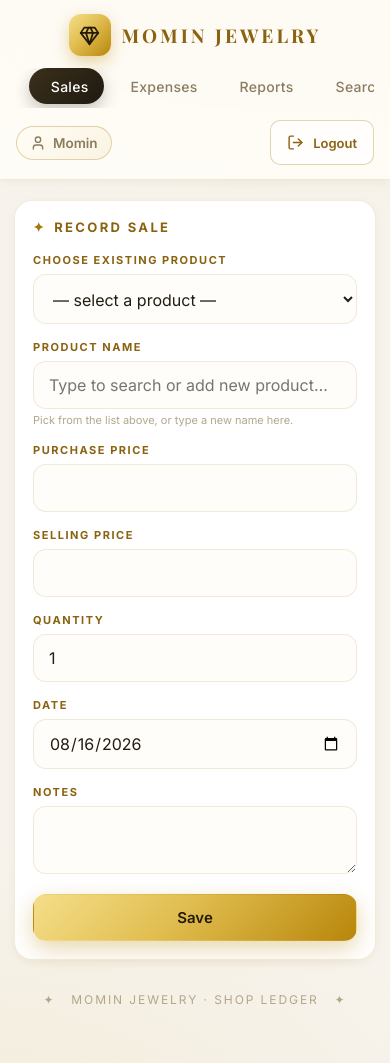
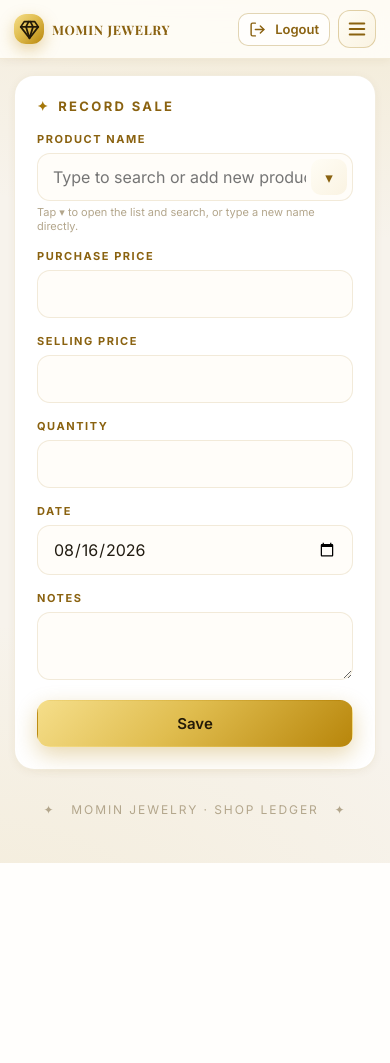
Before and after one commit to Mansoorsharifi003/momin, a Django app: page /sales/new/ in a window 390 px wide. After the commit the page ends 863 px from the top, so only its background shows below. Run offline with Django 5.2, Linux system fonts and the light colour scheme; a user stored in the database is signed in; data comes from the database, SQL or seed files in the repository; both versions use the stored data as it was after the commit.

Commit message:
responsive layout, hamburger menu, product search dropdown, compact lists

```diff
--- a/ledger/forms.py
+++ b/ledger/forms.py
@@ -19,6 +19,11 @@ class SaleForm(forms.ModelForm):
             'date': forms.DateInput(attrs={'type': 'date', 'class': 'input'}),
             'notes': forms.Textarea(attrs={'rows': 2, 'class': 'input'}),
         }
+    def __init__(self, *args, **kwargs):
+        super().__init__(*args, **kwargs)
+        # New sale: leave quantity blank so you type it yourself
+        if self.instance.pk is None:
+            self.fields['quantity'].initial = None
 
 
 class ExpenseForm(forms.ModelForm):
--- a/ledger/static/ledger/style.css
+++ b/ledger/static/ledger/style.css
@@ -1,16 +1,15 @@
 /* ============================================================
-   MOMIN JEWELRY — Shop Ledger
-   Premium Ivory & Gold theme · Fully Responsive
+   MOMIN JEWELRY — Shop Ledger · Premium Ivory & Gold
+   FINAL responsive: desktop inline menu · mobile hamburger overlay
    ============================================================ */
 
 /* ---------- Design tokens ---------- */
 :root{
-  --bg:#f7f3ec;  --bg-2:#efe8db;
-  --panel:#ffffff;  --panel-2:#fbf8f2;
-  --line:rgba(166,124,26,.32);  --line-soft:rgba(166,124,26,.14);
-  --gold:#a5770a;  --gold-deep:#8a6210;  --ink:#231a08;
-  --text:#221c12;  --mut:#8a7c60;  --dim:#b3a68c;
-  --pos:#1e7d43;  --neg:#c0452e;  --blue:#2b5fa8;  --violet:#6a4a9e;
+  --bg:#f7f3ec; --bg-2:#efe8db; --panel:#fff; --panel-2:#fbf8f2;
+  --line:rgba(166,124,26,.32); --line-soft:rgba(166,124,26,.14);
+  --gold:#a5770a; --gold-deep:#8a6210; --ink:#231a08;
+  --text:#221c12; --mut:#8a7c60; --dim:#b3a68c;
+  --pos:#1e7d43; --neg:#c0452e; --blue:#2b5fa8; --violet:#6a4a9e;
   --grad:linear-gradient(135deg,#f5de8a 0%,#e0bd4f 45%,#b8860b 100%);
   --grad-soft:linear-gradient(135deg,#fffdf5,#faf3e2);
   --shadow-sm:0 2px 8px rgba(120,90,20,.06);
@@ -21,48 +20,34 @@
   --sans:'Inter','Cormorant Garamond',Georgia,sans-serif;
 }
 
-@font-face{
-  font-family:'Bahij Mitra';
-  src:local('Bahij Mitra Bold'),local('BahijMitra-Bold');
-  font-weight:700; font-display:swap;
-}
-
 /* ---------- Reset & base ---------- */
 *{box-sizing:border-box;margin:0;padding:0}
 html{-webkit-text-size-adjust:100%}
-body{
-  font-family:var(--sans); color:var(--text); min-height:100vh;
-  -webkit-font-smoothing:antialiased;
-  background:
-    radial-gradient(1200px 600px at 85% -10%,rgba(212,175,55,.16),transparent 55%),
-    radial-gradient(1000px 600px at -10% 110%,rgba(212,175,55,.10),transparent 55%),
-    var(--bg);
-}
+body{font-family:var(--sans);color:var(--text);min-height:100vh;-webkit-font-smoothing:antialiased;
+  background:radial-gradient(1200px 600px at 85% -10%,rgba(212,175,55,.16),transparent 55%),
+             radial-gradient(1000px 600px at -10% 110%,rgba(212,175,55,.10),transparent 55%),var(--bg)}
 a{color:var(--gold-deep);text-decoration:none}
 h1,h2,h3,.brand,.hero .num,.tile b{font-family:var(--serif)}
-img,svg{max-width:100%}
 
 /* ---------- Top navigation ---------- */
-.topnav{
-  position:sticky;top:0;z-index:50;display:flex;align-items:center;justify-content:space-between;
-  gap:14px;flex-wrap:wrap;padding:14px 28px;background:rgba(255,253,248,.88);
-  backdrop-filter:blur(14px);-webkit-backdrop-filter:blur(14px);
-  border-bottom:1px solid var(--line-soft);box-shadow:var(--shadow-sm);
-}
+.topnav{position:sticky;top:0;z-index:50;display:flex;align-items:center;justify-content:space-between;
+  gap:14px;flex-wrap:wrap;padding:14px 28px;background:rgba(255,253,248,.9);backdrop-filter:blur(14px);
+  -webkit-backdrop-filter:blur(14px);border-bottom:1px solid var(--line-soft);box-shadow:var(--shadow-sm)}
 .brand{display:flex;align-items:center;gap:11px;font-size:19px;font-weight:700;letter-spacing:.16em;color:var(--gold-deep)}
-.brand .logo{
-  width:42px;height:42px;border-radius:12px;background:var(--grad);display:flex;align-items:center;
-  justify-content:center;color:var(--ink);box-shadow:0 6px 16px rgba(184,134,11,.35);flex:none;
-}
+.brand .logo{width:42px;height:42px;border-radius:12px;background:var(--grad);display:flex;align-items:center;
+  justify-content:center;color:var(--ink);box-shadow:0 6px 16px rgba(184,134,11,.35);flex:none}
 .links{display:flex;gap:5px;flex-wrap:wrap}
-.links a{
-  padding:9px 15px;border-radius:99px;color:var(--mut);font-size:14px;font-weight:500;
-  letter-spacing:.02em;transition:.2s;display:inline-flex;align-items:center;white-space:nowrap;
-}
+.links a{padding:9px 15px;border-radius:99px;color:var(--mut);font-size:14px;font-weight:500;letter-spacing:.02em;
+  transition:.2s;display:inline-flex;align-items:center;white-space:nowrap}
 .links a:hover{color:var(--gold-deep);background:rgba(180,134,11,.08)}
 .links a.active{color:#fff;background:linear-gradient(135deg,#3a2f1b,#1f1a10);box-shadow:0 6px 16px rgba(31,26,16,.25)}
 
-/* ---------- User badge + logout ---------- */
+/* ---------- Hamburger button ---------- */
+.menu-toggle{display:none;align-items:center;justify-content:center;width:42px;height:42px;border-radius:12px;
+  border:1px solid var(--line);background:var(--grad-soft);color:var(--gold-deep);cursor:pointer;flex:none}
+.menu-toggle .ic{width:22px;height:22px}
+
+/* ---------- User box ---------- */
 .user-box{display:flex;align-items:center;gap:9px;flex-wrap:wrap}
 .user-name{display:inline-flex;align-items:center;gap:7px;color:var(--mut);font-size:13.5px;font-weight:600;
   padding:8px 13px;border-radius:99px;background:var(--grad-soft);border:1px solid var(--line)}
@@ -211,60 +185,69 @@ tbody tr:last-child td{border-bottom:none}
    RESPONSIVE BREAKPOINTS
    ============================================================ */
 
-/* ---------- Large desktop ---------- */
-@media(min-width:1200px){
-  .container{max-width:1140px}
+/* ---------- Tablet & below: hamburger + overlay menu ---------- */
+@media(max-width:900px){
+  .topnav{gap:8px;padding:10px 14px}
+  .brand{font-size:15px;letter-spacing:.08em;gap:8px}
+  .brand .logo{width:34px;height:34px}
+  .menu-toggle{display:inline-flex;order:4;width:38px;height:38px}
+  .user-box{order:3;margin-left:auto;gap:6px}
+  .user-box .btn{padding:7px 10px}
+
+  /* menu drops OVER the content — takes no layout space */
+  .links{display:none;order:5;position:absolute;top:100%;left:0;right:0;
+    background:rgba(255,253,248,.98);backdrop-filter:blur(14px);-webkit-backdrop-filter:blur(14px);
+    flex-direction:column;align-items:stretch;gap:6px;padding:12px 14px;
+    border-bottom:1px solid var(--line-soft);box-shadow:var(--shadow);
+    max-height:70vh;overflow:auto;animation:menuIn .18s ease}
+  .topnav.open .links{display:flex}
+  .links a{width:100%;justify-content:flex-start;padding:13px 16px;border-radius:13px;background:var(--panel-2)}
+
+  .rep-cols{grid-template-columns:1fr}
+}
+@keyframes menuIn{from{opacity:0;transform:translateY(-6px)}to{opacity:1;transform:translateY(0)}}
+
+/* ---------- Phone ---------- */
+@media(max-width:520px){
+  .brand{font-size:13px;letter-spacing:.05em}
+  .brand .logo{width:30px;height:30px}
+  .user-name{display:none}
+  .container{padding:16px 14px 40px}
+  .tiles{grid-template-columns:1fr 1fr;gap:11px}
+  .tile{padding:15px}
+  .grid2{grid-template-columns:1fr}
+  .hero{padding:22px 18px}
+  .btn{width:100%}
+  .btn-sm{width:auto}
+  .actions .btn{width:auto}
+  .p-head{flex-direction:column;align-items:stretch}
+  .bars{height:140px;gap:6px}
 }
 
-/* ---------- Tablet (≤ 900px) ---------- */
-@media(max-width:900px){
-  .rep-cols{grid-template-columns:1fr}
-  .topnav{padding:14px 20px}
+/* ---------- Small phone ---------- */
+@media(max-width:380px){
+  .tiles{grid-template-columns:1fr}
+  .brand{font-size:12px}
 }
 
-/* ---------- Small tablet / large phone (≤ 700px) ---------- */
-@media(max-width:700px){
-  .topnav{flex-direction:column;align-items:stretch;gap:12px;padding:14px 16px}
-  .brand{justify-content:center}
-  .links{justify-content:center;overflow-x:auto;flex-wrap:nowrap;padding-bottom:4px;
-    -webkit-overflow-scrolling:touch;scrollbar-width:none;width:100%}
-  .links::-webkit-scrollbar{display:none}
-  .user-box{justify-content:center}
-  .container{padding:20px 14px 50px}
-  .hero{padding:24px 22px;border-radius:20px}
-  .hero .hero-gem{width:130px;height:130px;right:-20px;bottom:-30px}
-  .panel{padding:18px;border-radius:18px}
+/* ===== DEBUG: red banner only on mobile ===== */
+.debug-mobile{
+  display:none;
+  background:#c0452e;
+  color:#fff;
+  text-align:center;
+  padding:10px;
+  font-weight:700;
+  position:sticky;
+  top:0;
+  z-index:999;
+}
+@media(max-width:900px){
+  .debug-mobile{display:block !important}
 }
 
-/* ---------- Mobile (≤ 520px) ---------- */
-@media(max-width:520px){
-  .tiles{grid-template-columns:1fr 1fr;gap:11px}
-  .grid2{grid-template-columns:1fr}
-  .hero .num{font-size:32px}
-  .hero{padding:22px 18px}
-  .tile{padding:15px}
-  .tile b{font-size:19px}
-  .btn{width:100%;padding:13px 16px}
-  .btn-sm{width:auto}
-  .p-head{flex-direction:column;align-items:stretch}
-  .p-head form{width:100%}
-  .p-head .input{width:100%}
-  .row{padding:12px}
-  .row .ico{width:40px;height:40px}
-  .bars{height:140px;gap:6px}
-  .page-head h2{font-size:24px}
-  .user-box{width:100%;justify-content:space-between}
-  .chips{gap:7px}
-  .chip{padding:9px 14px;font-size:13px}
-}
-
-/* ---------- Very small phones (≤ 380px) ---------- */
-@media(max-width:380px){
-  .tiles{grid-template-columns:1fr}
-  .hero .num{font-size:28px}
-  .tile b{font-size:20px}
-  .brand{font-size:17px;letter-spacing:.12em}
-  .brand .logo{width:38px;height:38px}
-  .links a{padding:8px 12px;font-size:13px}
-  .container{padding:16px 12px 44px}
-}
+/* ===== Side-scroll tables on small screens (desktop unaffected) ===== */
+.table-wrap{overflow-x:auto;-webkit-overflow-scrolling:touch;border-radius:16px}
+.table-wrap::-webkit-scrollbar{height:8px}
+.table-wrap::-webkit-scrollbar-thumb{background:var(--line);border-radius:99px}
+table{width:100%;min-width:640px}
--- a/ledger/templates/ledger/base.html
+++ b/ledger/templates/ledger/base.html
@@ -5,12 +5,9 @@
 <meta charset="utf-8">
 <meta name="viewport" content="width=device-width, initial-scale=1">
 <title>{% block title %}MOMIN Jewelry{% endblock %}</title>
-
 <link rel="preconnect" href="https://fonts.googleapis.com">
 <link rel="preconnect" href="https://fonts.gstatic.com" crossorigin>
 <link href="https://fonts.googleapis.com/css2?family=Playfair+Display:wght@500;600;700&family=Inter:wght@400;500;600;700&family=Cormorant+Garamond:wght@500;600;700&display=swap" rel="stylesheet">
-
-<link rel="stylesheet" href="{% static 'ledger/style.css' %}">
 <link rel="manifest" href="{% static 'ledger/manifest.json' %}">
 <meta name="theme-color" content="#b8860b">
 <meta name="mobile-web-app-capable" content="yes">
@@ -18,42 +15,25 @@
 <meta name="apple-mobile-web-app-status-bar-style" content="default">
 <meta name="apple-mobile-web-app-title" content="MOMIN Jewelry">
 <link rel="apple-touch-icon" href="{% static 'ledger/icons/icon-192.png' %}">
+<link rel="stylesheet" href="{% static 'ledger/style.css' %}?v=99">
 </head>
-
-<script>
-if ('serviceWorker' in navigator) {
-  window.addEventListener('load', () => {
-    navigator.serviceWorker.register('/sw.js');
-  });
-}
-</script>
-
 <body>
 
-<nav class="topnav">
+<nav class="topnav" id="topnav">
   <div class="brand"><span class="logo">{% icon 'gem' %}</span> MOMIN&nbsp;JEWELRY</div>
+
+  <button class="menu-toggle" id="menuToggle" aria-label="Open menu">{% icon 'menu' %}</button>
 
   <div class="links">
   {% with n=request.resolver_match.url_name %}
-    <a href="{% url 'dashboard' %}"
-       class="{% if n == 'dashboard' %}active{% endif %}">{% icon 'dashboard' %}Dashboard</a>
-
-    <a href="{% url 'sales' %}"
-       class="{% if n == 'sales' or n == 'sale_new' or n == 'sale_edit' or n == 'sale_delete' %}active{% endif %}">{% icon 'sales' %}Sales</a>
-
-    <a href="{% url 'expenses' %}"
-       class="{% if n == 'expenses' or n == 'expense_new' or n == 'expense_edit' or n == 'expense_delete' %}active{% endif %}">{% icon 'expenses' %}Expenses</a>
-
-    <a href="{% url 'reports' %}"
-       class="{% if n == 'reports' or n == 'report_print' %}active{% endif %}">{% icon 'reports' %}Reports</a>
-
-    <a href="{% url 'search' %}"
-       class="{% if n == 'search' %}active{% endif %}">{% icon 'search' %}Search</a>
-
+    <a href="{% url 'dashboard' %}" class="{% if n == 'dashboard' %}active{% endif %}">{% icon 'dashboard' %}Dashboard</a>
+    <a href="{% url 'sales' %}" class="{% if n == 'sales' or n == 'sale_new' or n == 'sale_edit' or n == 'sale_delete' %}active{% endif %}">{% icon 'sales' %}Sales</a>
+    <a href="{% url 'expenses' %}" class="{% if n == 'expenses' or n == 'expense_new' or n == 'expense_edit' or n == 'expense_delete' %}active{% endif %}">{% icon 'expenses' %}Expenses</a>
+    <a href="{% url 'reports' %}" class="{% if n == 'reports' or n == 'report_print' %}active{% endif %}">{% icon 'reports' %}Reports</a>
+    <a href="{% url 'search' %}" class="{% if n == 'search' %}active{% endif %}">{% icon 'search' %}Search</a>
     {% if user.is_superuser %}
-<a href="{% url 'tools' %}"
-   class="{% if n == 'tools' or n == 'settings' %}active{% endif %}">{% icon 'tools' %}Tools</a>
-{% endif %}
+    <a href="{% url 'tools' %}" class="{% if n == 'tools' or n == 'settings' %}active{% endif %}">{% icon 'tools' %}Tools</a>
+    {% endif %}
   {% endwith %}
   </div>
 
@@ -72,11 +52,20 @@ if ('serviceWorker' in navigator) {
   {% if messages %}
     {% for m in messages %}<div class="msg {{ m.tags }}">{{ m }}</div>{% endfor %}
   {% endif %}
-
   {% block content %}{% endblock %}
-
   <div class="footer">✦ &nbsp; MOMIN JEWELRY · Shop Ledger &nbsp; ✦</div>
 </main>
 
+<script>
+  const nav = document.getElementById('topnav');
+  document.getElementById('menuToggle').addEventListener('click', () => nav.classList.toggle('open'));
+  nav.querySelectorAll('.links a').forEach(a => a.addEventListener('click', () => nav.classList.remove('open')));
+</script>
+<script>
+  if ('serviceWorker' in navigator) {
+    window.addEventListener('load', () => navigator.serviceWorker.register('/sw.js'));
+  }
+</script>
+
 </body>
 </html>
--- a/ledger/templates/ledger/expenses.html
+++ b/ledger/templates/ledger/expenses.html
@@ -6,7 +6,7 @@
   <span class="tag negb">Today {{ settings_obj.currency }} {{ today_stats.expenses|intcomma }}</span>
 </div>
 <a class="btn btn-gold" href="{% url 'expense_new' %}" style="width:100%;margin-bottom:14px">＋ Add Expense</a>
-
+<div class="table-wrap">
 <table>
   <thead><tr><th>Date</th><th>Title</th><th>Category</th><th class="num-cell">Amount</th><th></th></tr></thead>
   <tbody>
@@ -24,4 +24,5 @@
   {% empty %}<tr><td colspan="5" style="text-align:center;color:var(--dim)">No expenses yet.</td></tr>{% endfor %}
   </tbody>
 </table>
+</div>
 {% endblock %}
--- a/ledger/templates/ledger/sale_form.html
+++ b/ledger/templates/ledger/sale_form.html
@@ -1,29 +1,62 @@
 {% extends 'ledger/base.html' %}
 {% load humanize %}
 {% block content %}
+
+<style>
+  /* ===== Dropdown with search box inside ===== */
+  .combo{position:relative}
+  .combo .input{padding-right:46px}
+  .combo-toggle{
+    position:absolute;right:6px;top:50%;transform:translateY(-50%);
+    width:36px;height:36px;border:none;border-radius:10px;background:var(--grad-soft);
+    color:var(--gold-deep);cursor:pointer;font-size:15px;line-height:1;
+  }
+  .combo-panel{
+    position:absolute;top:calc(100% + 6px);left:0;right:0;background:#fff;
+    border:1px solid var(--line);border-radius:14px;box-shadow:var(--shadow);
+    z-index:70;display:none;overflow:hidden;
+  }
+  .combo-panel.open{display:block}
+  .combo-search{
+    width:100%;border:none;border-bottom:1px solid var(--line-soft);
+    padding:13px 15px;font-size:15px;outline:none;background:#fffdf9;font-family:var(--sans);
+  }
+  .combo-list{max-height:220px;overflow:auto}
+  .combo-opt{
+    display:block;width:100%;text-align:left;padding:12px 15px;border:none;background:none;
+    font-size:15px;color:var(--text);cursor:pointer;font-family:var(--sans);
+  }
+  .combo-opt:hover,.combo-opt:active{background:rgba(184,134,11,.08)}
+  .combo-new{color:var(--gold-deep);font-weight:600;border-top:1px dashed var(--line-soft)}
+  .combo-empty{padding:12px 15px;color:var(--dim);font-size:13px}
+</style>
+
 <div class="panel" style="max-width:560px;margin:0 auto">
   <h3>{{ title }}</h3>
   <form method="post">
     {% csrf_token %}
 
-    <!-- ===== Product picker: dropdown list ===== -->
-    <div class="field">
-      <label>Choose Existing Product</label>
-      <select id="product-select" class="input">
-        <option value="">— select a product —</option>
-        {% for name in product_names %}
-        <option value="{{ name }}">{{ name }}</option>
-        {% endfor %}
-        <option value="__new__">＋ Add new product…</option>
-      </select>
-    </div>
-
-    <!-- ===== Product name (what actually saves) ===== -->
+    <!-- ===== Product name: dropdown with search box ===== -->
     <div class="field">
       <label>Product Name</label>
-      {{ form.product_name }}
+      <div class="combo">
+        {{ form.product_name }}
+        <button type="button" class="combo-toggle" id="comboToggle" title="Open list">▾</button>
+
+        <div class="combo-panel" id="comboPanel">
+          <!-- search box INSIDE the dropdown -->
+          <input type="text" id="comboSearch" class="combo-search" placeholder="Search products…" autocomplete="off">
+          <div class="combo-list" id="comboList">
+            {% for name in product_names %}
+              <button type="button" class="combo-opt" data-value="{{ name }}">{{ name }}</button>
+            {% endfor %}
+            <button type="button" class="combo-opt combo-new" id="comboNew" hidden></button>
+            <div class="combo-empty" id="comboEmpty" hidden>No products yet.</div>
+          </div>
+        </div>
+      </div>
       <small style="color:var(--dim);font-size:11px;margin-top:4px;display:block">
-        Pick from the list above, or type a new name here.
+        Tap ▾ to open the list and search, or type a new name directly.
       </small>
       {% if form.product_name.errors %}<small class="neg">{{ form.product_name.errors.0 }}</small>{% endif %}
     </div>
@@ -44,23 +77,52 @@
 </div>
 
 <script>
-  const sel = document.getElementById('product-select');
-  const inp = document.getElementById('id_product_name');
+  const inp    = document.getElementById('id_product_name');
+  const toggle = document.getElementById('comboToggle');
+  const panel  = document.getElementById('comboPanel');
+  const search = document.getElementById('comboSearch');
+  const list   = document.getElementById('comboList');
+  const opts   = Array.from(list.querySelectorAll('.combo-opt:not(.combo-new)'));
+  const newBtn = document.getElementById('comboNew');
+  const empty  = document.getElementById('comboEmpty');
 
-  sel.addEventListener('change', () => {
-    if (sel.value === '__new__') {
-      inp.value = '';
-      inp.focus();
-    } else if (sel.value) {
-      inp.value = sel.value;
-    }
-  });
+  function openPanel(){
+    panel.classList.add('open');
+    search.value = '';
+    applyFilter();
+    search.focus();
+  }
+  function closePanel(){ panel.classList.remove('open'); }
 
-  // On load (edit mode): if the saved product is in the list, pre-select it.
-  if (inp.value) {
-    for (const opt of sel.options) {
-      if (opt.value === inp.value) { sel.value = inp.value; break; }
+  function applyFilter(){
+    const q = search.value.trim().toLowerCase();
+    let visible = 0;
+    opts.forEach(o => {
+      const m = o.dataset.value.toLowerCase().includes(q);
+      o.style.display = m ? '' : 'none';
+      if (m) visible++;
+    });
+    empty.hidden = !(visible === 0 && !q);          // "No products yet" only when truly empty
+    if (q) {                                         // offer "add new" while searching
+      newBtn.hidden = false;
+      newBtn.textContent = '＋ Use "' + search.value.trim() + '" as new product';
+      newBtn.dataset.value = search.value.trim();
+    } else {
+      newBtn.hidden = true;
     }
   }
+
+  toggle.addEventListener('click', e => {
+    e.stopPropagation();
+    panel.classList.contains('open') ? closePanel() : openPanel();
+  });
+  search.addEventListener('input', applyFilter);
+  opts.forEach(o => o.addEventListener('click', () => { inp.value = o.dataset.value; closePanel(); }));
+  newBtn.addEventListener('click', () => { inp.value = newBtn.dataset.value; closePanel(); });
+
+  // close when clicking anywhere outside
+  document.addEventListener('click', e => {
+    if (!panel.contains(e.target) && e.target !== toggle) closePanel();
+  });
 </script>
 {% endblock %}
--- a/ledger/templates/ledger/sales.html
+++ b/ledger/templates/ledger/sales.html
@@ -7,6 +7,7 @@
 </div>
 <a class="btn btn-gold" href="{% url 'sale_new' %}" style="width:100%;margin-bottom:14px">＋ Record Sale</a>
 
+<div class="table-wrap">
 <table>
   <thead><tr><th>Date</th><th>Product</th><th>Qty</th><th class="num-cell">Cost</th><th class="num-cell">Sold</th><th class="num-cell">Profit</th><th></th></tr></thead>
   <tbody>
@@ -26,4 +27,5 @@
   {% empty %}<tr><td colspan="7" style="text-align:center;color:var(--dim)">No sales yet.</td></tr>{% endfor %}
   </tbody>
 </table>
+</div>
 {% endblock %}
--- a/ledger/templatetags/icons.py
+++ b/ledger/templatetags/icons.py
@@ -26,7 +26,7 @@ _ICONS = {
  'calendar': '<rect width="18" height="18" x="3" y="4" rx="2"/><line x1="16" x2="16" y1="2" y2="6"/><line x1="8" x2="8" y1="2" y2="6"/><line x1="3" x2="21" y1="10" y2="10"/>',
 'user': '<path d="M19 21v-2a4 4 0 0 0-4-4H9a4 4 0 0 0-4 4v2"/><circle cx="12" cy="7" r="4"/>',
 'logout': '<path d="M9 21H5a2 2 0 0 1-2-2V5a2 2 0 0 1 2-2h4"/><polyline points="16 17 21 12 16 7"/><line x1="21" x2="9" y1="12" y2="12"/>',
-
+'menu': '<line x1="4" x2="20" y1="6" y2="6"/><line x1="4" x2="20" y1="12" y2="12"/><line x1="4" x2="20" y1="18" y2="18"/>',
 }
 
 @register.simple_tag
--- a/ledger/views.py
+++ b/ledger/views.py
@@ -79,7 +79,7 @@ def sales_list(request):
 
 @login_required
 def sale_new(request):
-    form = SaleForm(request.POST or None, initial={'date': date.today(), 'quantity': 1})
+    form = SaleForm(request.POST or None, initial={'date': date.today()})
     if request.method == 'POST' and form.is_valid():
         form.save()
         messages.success(request, 'Sale recorded.')
```
Also changed, not shown: other parts of ledger/static/ledger/style.css (+39 -50 lines), db.sqlite3.
